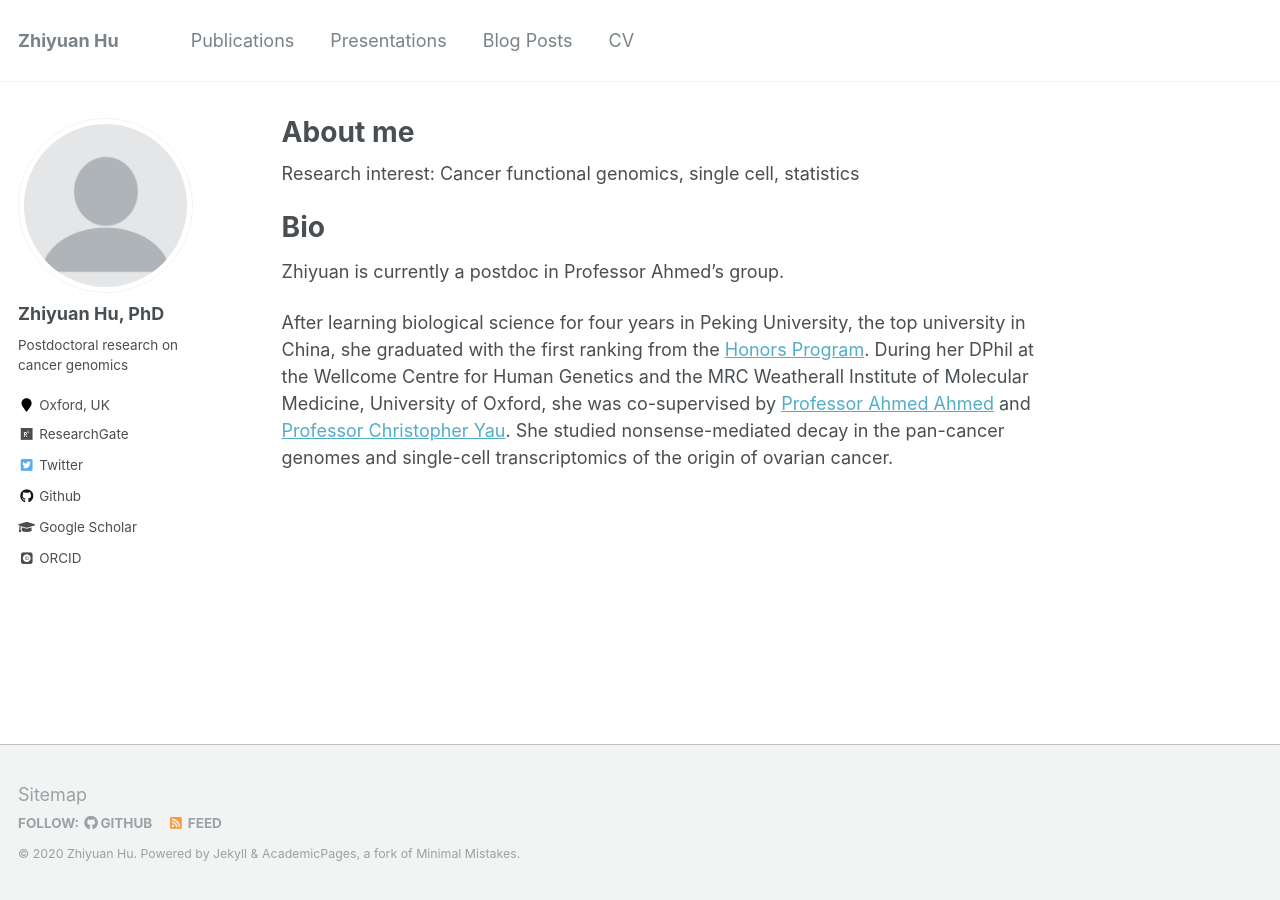
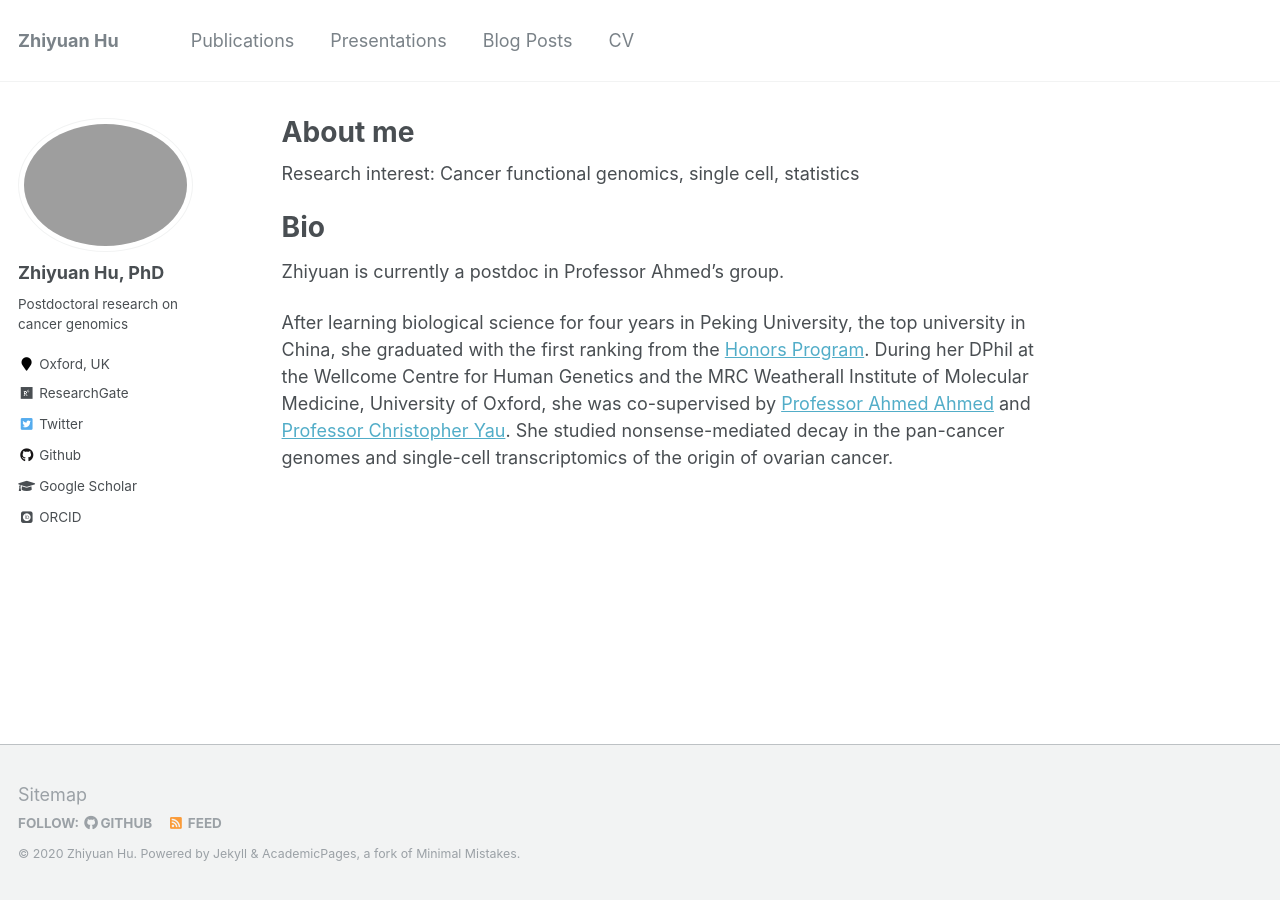
Before and after one commit to ZYBunnyHu/ZYBunnyHu.github.io, a Jekyll site: the page built from _pages/about.md, in a window 1280 px wide. Built offline with Jekyll 4.4.1, drawn with Linux system fonts in a browser that asks for light colours; some web fonts are replaced.

Commit message:
add my profile png

```diff
--- a/_config.yml
+++ b/_config.yml
@@ -81,7 +81,7 @@
 # Site Author
 author:
   name             : "Zhiyuan Hu, PhD"
-  avatar           : "profile.png"
+  avatar           : "my_profile.png"
   bio              : "Postdoctoral research on cancer genomics"
   location         : "Oxford, UK"
   employer         :
```
Also changed, not shown: 1 other file.
